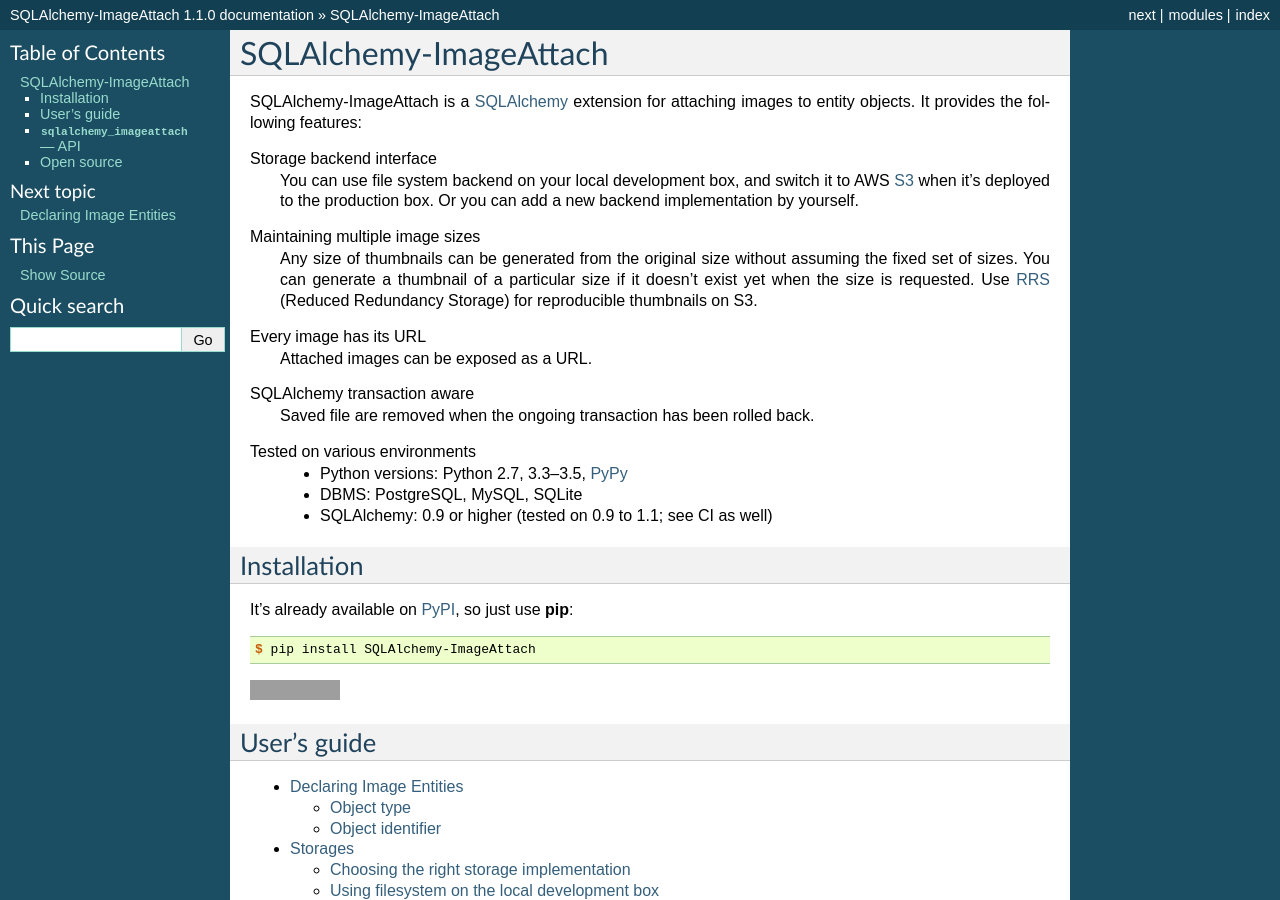
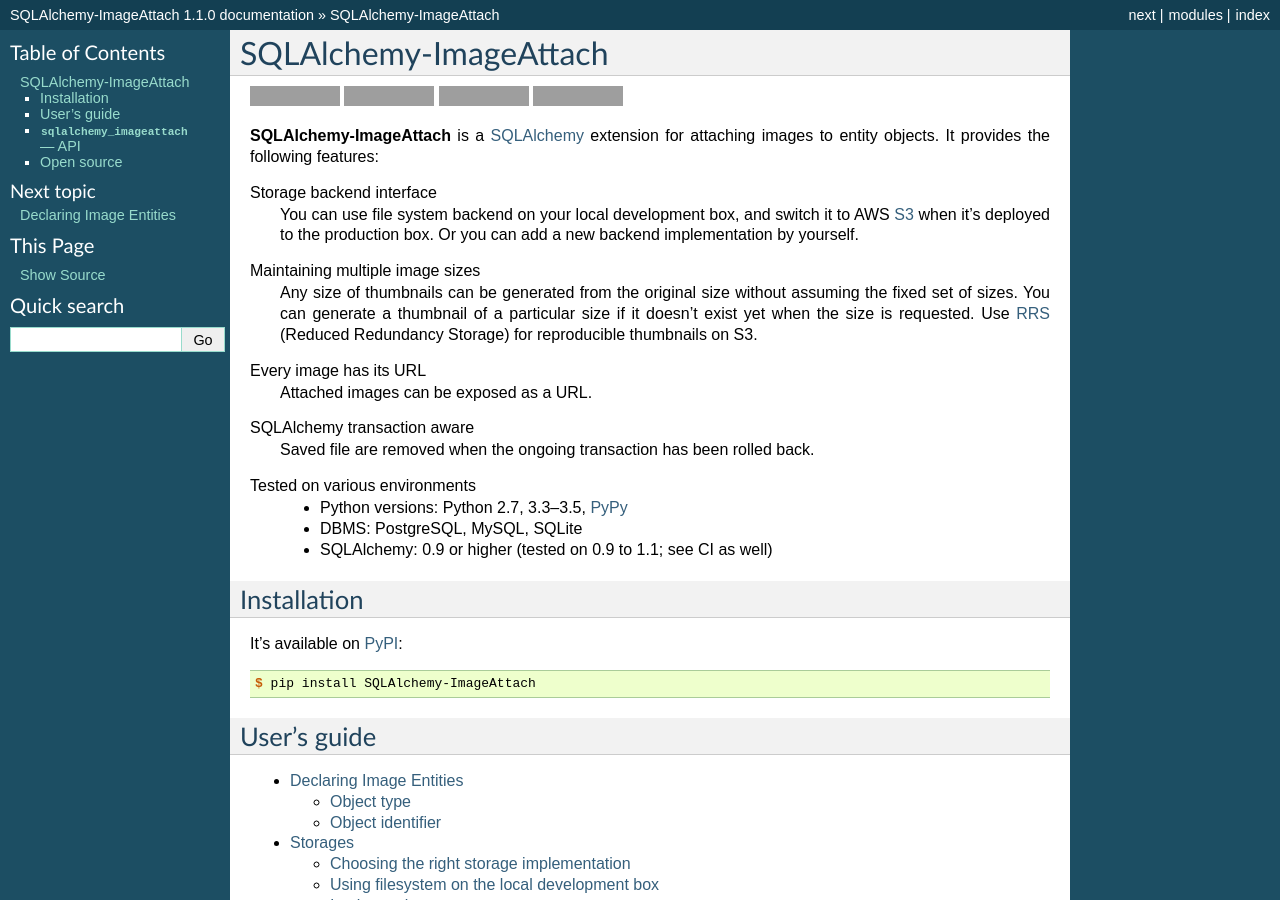
Before and after one commit to dahlia/sqlalchemy-imageattach, a Sphinx documentation site: the page built from docs/index.rst, in a window 1280 px wide and 900 px high. Built offline with Sphinx 7.4.7, drawn with Linux system fonts in a browser that asks for light colours; some of the changed lines change nothing that is shown; some of the changed text lies outside the part shown; grey boxes are pictures that could not be loaded.

Commit message:
Reorgnaize docs & eliminate duplicates between docs and readme

```diff
--- a/README.rst
+++ b/README.rst
@@ -1,5 +1,21 @@
 SQLAlchemy-ImageAttach
 ======================
+
+.. image:: https://img.shields.io/pypi/v/SQLAlchemy-ImageAttach.svg
+   :target: https://pypi.org/project/SQLAlchemy-ImageAttach/
+   :alt: PyPI
+
+.. image:: https://readthedocs.org/projects/sqlalchemy-imageattach/badge/?version=stable
+   :target: https://sqlalchemy-imageattach.readthedocs.io/
+   :alt: Read the Docs
+
+.. image:: https://travis-ci.org/dahlia/sqlalchemy-imageattach.svg?branch=master
+   :alt: Build Status
+   :target: https://travis-ci.org/dahlia/sqlalchemy-imageattach
+
+.. image:: https://img.shields.io/coveralls/dahlia/sqlalchemy-imageattach/badge.svg?
+   :alt: Coverage Status
+   :target: https://coveralls.io/r/dahlia/sqlalchemy-imageattach
 
 **SQLAlchemy-ImageAttach** is a SQLAlchemy_ extension for attaching images to
 entity objects.  It provides the following features:
@@ -27,44 +43,18 @@
    - SQLAlchemy: 0.9 or higher (tested on 0.9 to 1.1; see CI as well)
 
 .. _SQLAlchemy: http://www.sqlalchemy.org/
-.. _S3: http://aws.amazon.com/s3/
-.. _RRS: http://aws.amazon.com/s3/#rss
+.. _S3: https://aws.amazon.com/s3/
+.. _RRS: https://aws.amazon.com/s3/reduced-redundancy/
 .. _PyPy: http://pypy.org/
 
 
-Links
------
+Installation
+------------
 
-Docs
-   https://sqlalchemy-imageattach.readthedocs.io/
+It's available on PyPI_:
 
-   .. image:: https://readthedocs.org/projects/sqlalchemy-imageattach/badge/
-      :target: https://sqlalchemy-imageattach.readthedocs.io/
-      :alt: Documentation Status
+.. code-block:: console
 
-Package Index (Cheeseshop)
-   https://pypi.python.org/pypi/SQLAlchemy-ImageAttach
+   $ pip install SQLAlchemy-ImageAttach
 
-   .. image:: https://badge.fury.io/py/SQLAlchemy-ImageAttach.svg?
-      :target: https://pypi.python.org/pypi/SQLAlchemy-ImageAttach
-      :alt: Latest PyPI version
-
-GitHub
-   https://github.com/dahlia/sqlalchemy-imageattach
-
-Continuous Integration (Travis CI)
-   http://travis-ci.org/dahlia/sqlalchemy-imageattach
-
-   .. image:: https://travis-ci.org/dahlia/sqlalchemy-imageattach.svg?branch=master
-      :alt: Build Status
-      :target: https://travis-ci.org/dahlia/sqlalchemy-imageattach
-
-Code Coverage
-   https://coveralls.io/r/dahlia/sqlalchemy-imageattach
-
-   .. image:: https://img.shields.io/coveralls/dahlia/sqlalchemy-imageattach/badge.svg?
-      :alt: Coverage Status
-      :target: https://coveralls.io/r/dahlia/sqlalchemy-imageattach
-
-Author Website
-   https://hongminhee.org/
+.. _PyPI: https://pypi.org/project/SQLAlchemy-ImageAttach/
--- a/docs/index.rst
+++ b/docs/index.rst
@@ -1,52 +1,4 @@
-SQLAlchemy-ImageAttach
-======================
-
-SQLAlchemy-ImageAttach is a SQLAlchemy_ extension for attaching images to
-entity objects.  It provides the following features:
-
-Storage backend interface
-   You can use file system backend on your local development box,
-   and switch it to AWS S3_ when it's deployed to the production box.
-   Or you can add a new backend implementation by yourself.
-
-Maintaining multiple image sizes
-   Any size of thumbnails can be generated from the original size
-   without assuming the fixed set of sizes.  You can generate a thumbnail
-   of a particular size if it doesn't exist yet when the size is requested.
-   Use RRS_ (Reduced Redundancy Storage) for reproducible thumbnails on S3.
-
-Every image has its URL
-   Attached images can be exposed as a URL.
-
-SQLAlchemy transaction aware
-   Saved file are removed when the ongoing transaction has been rolled back.
-
-Tested on various environments
-   - Python versions: Python 2.7, 3.3--3.5, PyPy_
-   - DBMS: PostgreSQL, MySQL, SQLite
-   - SQLAlchemy: 0.9 or higher (tested on 0.9 to 1.1; see CI as well)
-
-.. _SQLAlchemy: http://www.sqlalchemy.org/
-.. _S3: https://aws.amazon.com/s3/
-.. _RRS: https://aws.amazon.com/s3/reduced-redundancy/
-.. _PyPy: http://pypy.org/
-
-
-Installation
-------------
-
-It's already available on PyPI_, so just use :program:`pip`:
-
-.. code-block:: console
-
-   $ pip install SQLAlchemy-ImageAttach
-
-.. image:: https://badge.fury.io/py/SQLAlchemy-ImageAttach.svg
-   :target: https://pypi.python.org/pypi/SQLAlchemy-ImageAttach
-   :alt: Latest PyPI version
-
-.. _PyPI: https://pypi.python.org/pypi/SQLAlchemy-ImageAttach
-
+.. include:: ../README.rst
 
 User's guide
 ------------
@@ -101,15 +53,7 @@
 If you find any bug, please create an issue to the `issue tracker`_.
 Pull requests are also always welcome!
 
-Check out :doc:`changes` as well.
-
-.. image:: https://travis-ci.org/dahlia/sqlalchemy-imageattach.svg?branch=master
-   :alt: Build Status
-   :target: https://travis-ci.org/dahlia/sqlalchemy-imageattach
-
-.. image:: https://img.shields.io/coveralls/dahlia/sqlalchemy-imageattach/badge.svg
-   :alt: Coverage Status
-   :target: https://coveralls.io/r/dahlia/sqlalchemy-imageattach
+Check out :doc:`Changelog <changes>` as well.
 
 
 .. _Hong Minhee: https://hongminhee.org/
```
